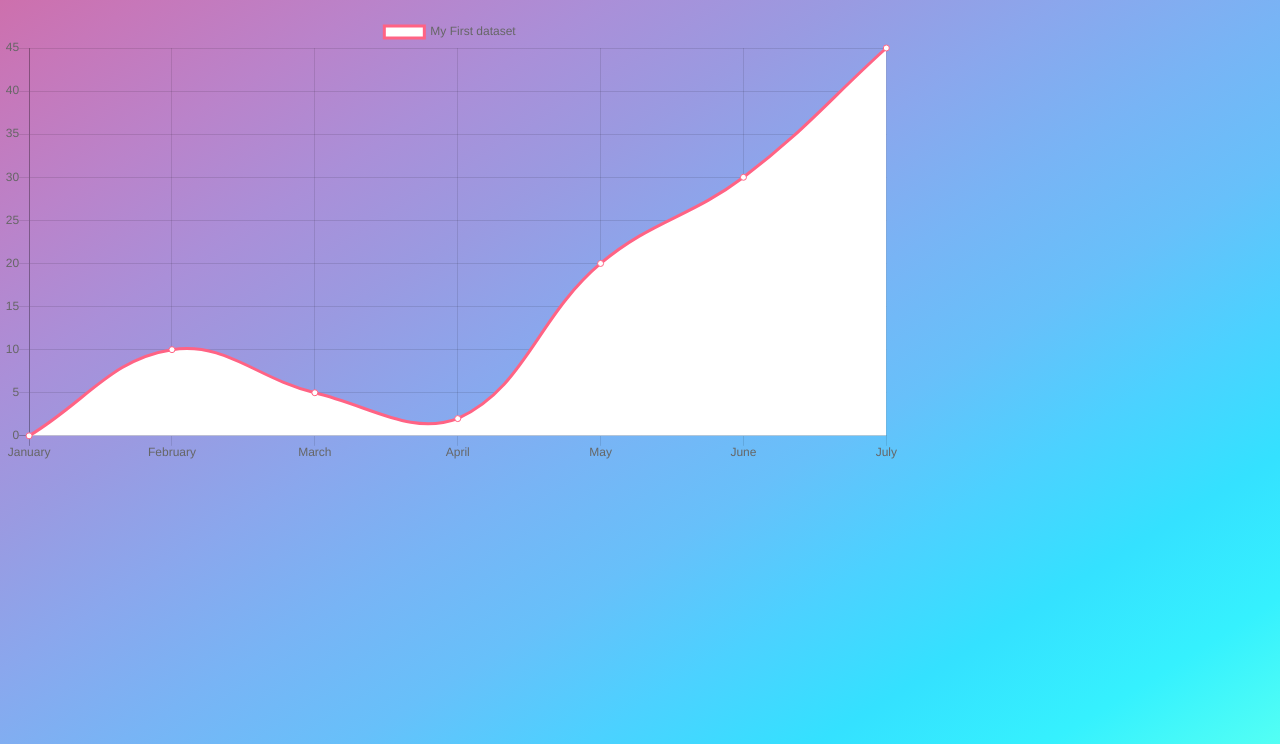
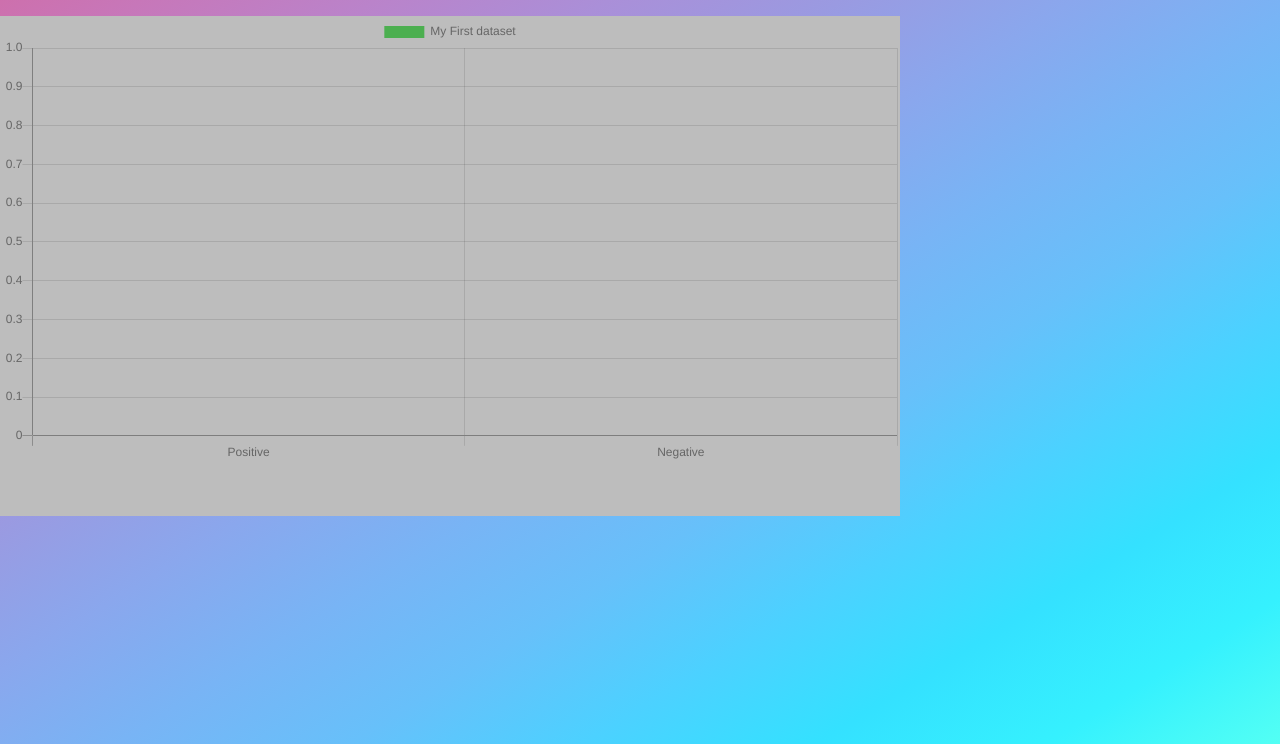
Before and after one commit to dhanendraverma/MovieCloud, a Django app: template movie/templates/movie/report.html in a window 1280 px wide. Shown: the part 56-800 px from the top of the page. Run offline with Django 3.2, Linux system fonts and the light colour scheme; the template is opened without the code that fills it: most values are stand-ins (such as "Sample title", 1, 10 or a date in 2020); parts of the project's set-up code (start-up, migrations or seed data) failed here and were passed over; some libraries are stand-ins or nearby versions.

Commit message:
edited html file

```diff
--- a/movie/templates/movie/report.html
+++ b/movie/templates/movie/report.html
@@ -14,7 +14,7 @@
   </div>
 </div>
 <br><br><br>
-<div style="height:500px;width:900px;">
+<div style="background-color: #BDBDBD;height:500px;width:900px;">
 <canvas id="myChart"></canvas>
 </div>
 <script src="https://cdn.jsdelivr.net/npm/chart.js@2.8.0"></script>
@@ -22,16 +22,16 @@
 var ctx = document.getElementById('myChart').getContext('2d');
 var chart = new Chart(ctx, {
     // The type of chart we want to create
-    type: 'line',
+    type: 'bar',
 
     // The data for our dataset
     data: {
-        labels: ['January', 'February', 'March', 'April', 'May', 'June', 'July'],
+        labels: ['Positive', 'Negative'],
         datasets: [{
             label: 'My First dataset',
-            backgroundColor: 'white',
+            backgroundColor: ['#4CAF50','#FF9800'],
             borderColor: 'rgb(255, 99, 132)',
-            data: [0, 10, 5, 2, 20, 30, 45]
+            data: [{{ pos }}, {{ neg }}]
         }]
     },
 
```
Also changed, not shown: movie/views.py (+6 -1 lines).
